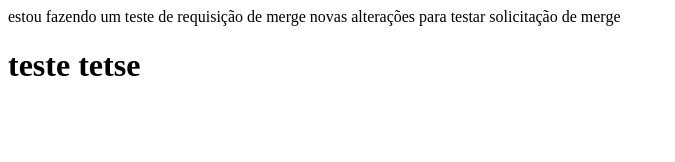
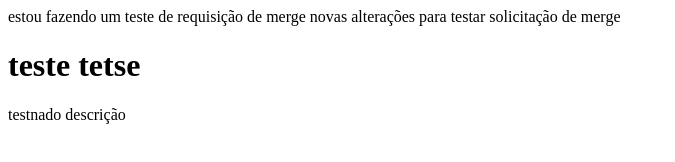
Before and after one commit to arthur-sabatino/curso_git, a plain HTML site: page Primeiras_Aulas/index.html in a window 1280 px wide. Shown: the whole page, without its empty margins (0-675 px from the left). Drawn offline with Linux system fonts and the light colour scheme.

Commit message:
Testando descricao Melhorada
aqui estou fazendo um teste de descricao de commit

```diff
--- a/Primeiras_Aulas/index.html
+++ b/Primeiras_Aulas/index.html
@@ -10,4 +10,5 @@
     novas alterações para testar solicitação de merge
 </body>
 <h1>teste tetse</h1>
+<p> testnado descrição</p>
 </html>
```
